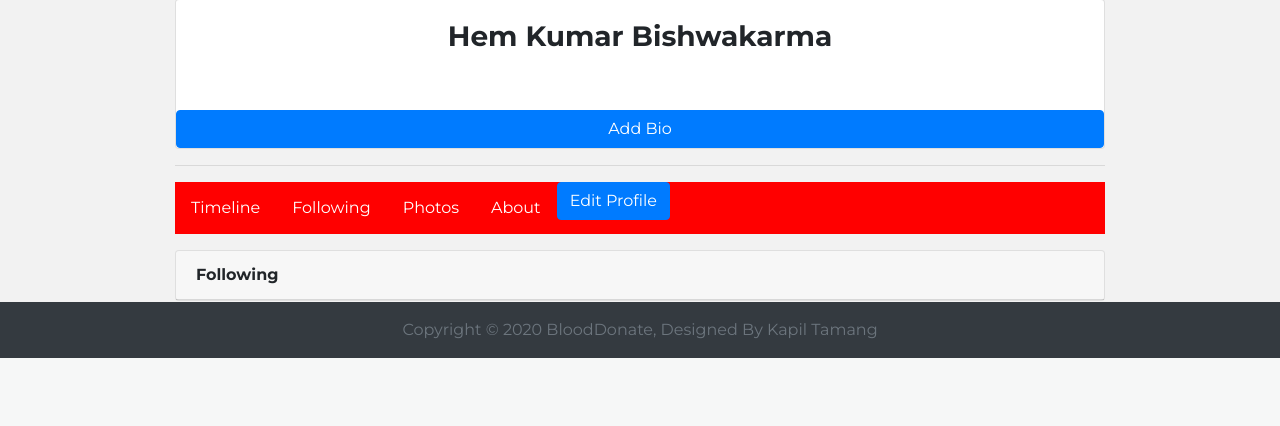
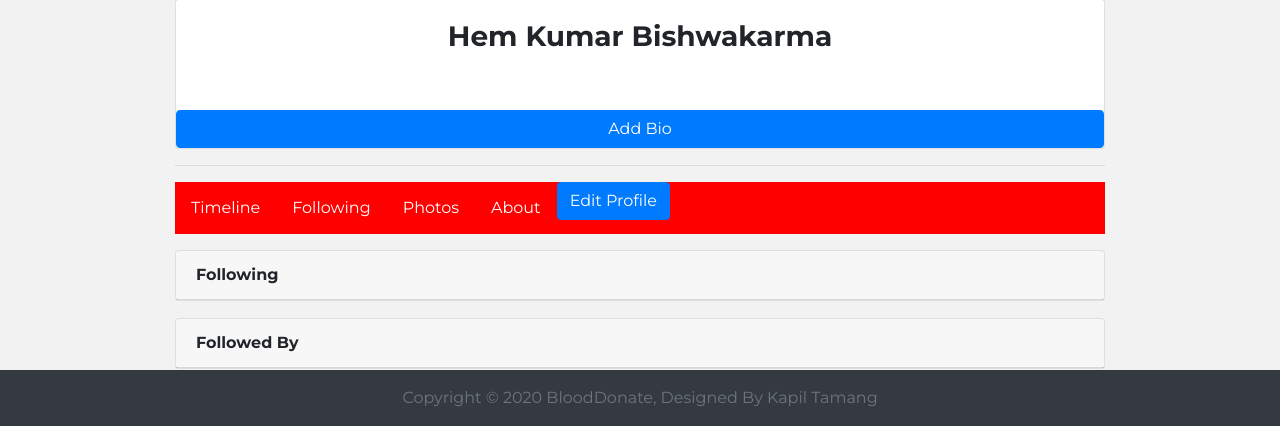
Before and after one commit to shyamb194/BloodDonate, a Django app: a page that uses Profile/templates/Profile/Following/following.html in a window 1280 px wide. Shown: the part 469-895 px from the top of the page. Before the commit the page ends 827 px from the top, so only its background shows below. Run offline with Django 3.2, Linux system fonts and the light colour scheme; a user stored in the database is signed in; data comes from the database, SQL or seed files in the repository; data that the repository does not hold is empty; some libraries are stand-ins or nearby versions.

Commit message:
Enabled for following and followed by

```diff
--- a/Profile/templates/Profile/Following/following.html
+++ b/Profile/templates/Profile/Following/following.html
@@ -2,6 +2,7 @@
 	<div class="card-header">
 		<strong>Following</strong>
 	</div>
+
 </div>
 <div class="col-md-12">
 	<div class="row">
@@ -27,3 +28,33 @@
 	{% endfor %}
 	</div>
 </div>
+
+<div class="card mt-3">
+	<div class="card-header">
+		<strong>Followed By</strong>
+	</div>
+</div>
+<div class="col-md-12">
+	<div class="row">
+	{% for followed_by in followed_by %}
+		<div class="col-md-4 mt-3">
+			<div class="card text-center">
+			  <img class="card-img-top" src="{{ followed_by.profile_pic }}" height="250rem">
+			  <div class="card-body">
+			    <h5 class="card-title">{{followed_by.user.first_name}} {{followed_by.user.last_name}}</h5>
+			    <p class="card-text">
+			    {% if followed_by.bio == None %}
+			    {% else %}
+					{{ followed_by.bio }}
+			    {% endif %}
+				</p>
+			  </div>
+			  <ul class="list-group list-group-flush">
+			    <li class="list-group-item">From <strong>{{ followed_by.permDistrict }}, {{ followed_by.permCity }}</strong></li>
+			  </ul>
+			  <a href="{% url 'profile_app:profileTimeline' followed_by.user.username %}" class="btn btn-primary">View Profile</a>
+			</div>
+		</div>
+	{% endfor %}
+	</div>
+</div>
--- a/Profile/templates/Profile/Timeline/timeline.html
+++ b/Profile/templates/Profile/Timeline/timeline.html
@@ -10,6 +10,7 @@
             <li class="list-group-item">Lives in <strong>{{ user.tempDistrict }}, {{ user.tempCity }}</strong></li>
             <li class="list-group-item">Blood Group <strong>{{ user.bloodGroup }}</strong></li>
             <li class="list-group-item">Following <strong> {{ user.following_count }} People </strong></li>
+            <li class="list-group-item">Followed By <strong> {{ followed_by.count }} People </strong></li>
             <li class="list-group-item">Member Since <strong>{{ user.user.date_joined }}</strong></li>
             <li class="list-group-item m-auto"><a href="{% url 'profile_app:about' user.user.username %}">See More About {{ user.user.first_name }}</a></li>
           </ul>
--- a/Profile/views.py
+++ b/Profile/views.py
@@ -27,6 +27,7 @@ def profileTimeline(request, username):
 	user1 = User.objects.get(username = username)
 	my_profile = ProfileDetails.objects.get(user = request.user)
 	profile = ProfileDetails.objects.get(user = user1.id)
+	followed_by = ProfileDetails.objects.filter(following = user1.id)
 
 	users = [user for user in my_profile.following.all()]
 	posts = []
@@ -57,6 +58,7 @@ def profileTimeline(request, username):
 		'createUserForm': createUserForm,
 		'profileDetailsForm': profileDetailsForm,
 		'follow': follow,
+		'followed_by': followed_by,
 	}
 	return render(request, 'Profile/profile.html', context)
 
```
Also changed, not shown: 1 other file.
